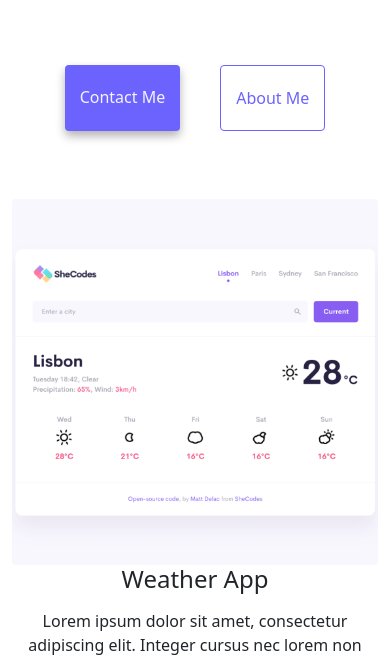
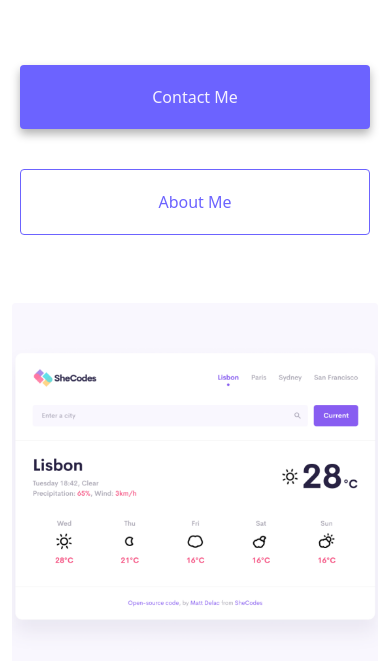
Before and after one commit to AbiLaw/Advanced-tools, a plain HTML site: page index.html in a window 390 px wide. Shown: the part 175-836 px from the top of the page. Drawn offline with nearby package versions, Linux system fonts and the light colour scheme.

Commit message:
Updated media queries

```diff
--- a/style.css
+++ b/style.css
@@ -92,7 +92,7 @@
     text-decoration: underline;
   }
 
-  @media (max-width: 768px) {
+  @media (max-width: 600px) {
 h1, h2, h3, p {text-align: center;}
 
 
@@ -112,6 +112,12 @@ img {align-items: center;}
     flex-direction: column;
 }
 
+.navigation-links {
+    display: flex;
+    flex-direction: column;
+    text-align: center;
+}
+
 .email-link {font-size: 15px;}
 
 
```
